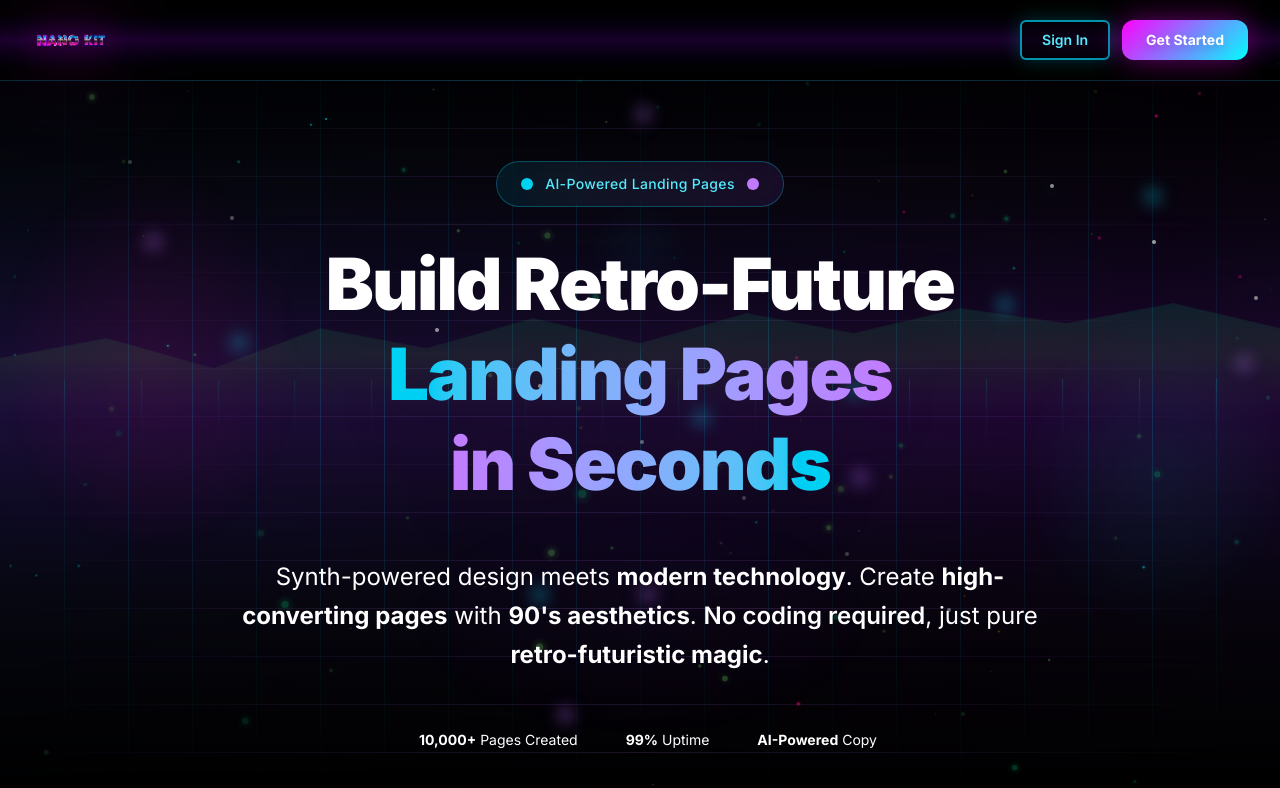
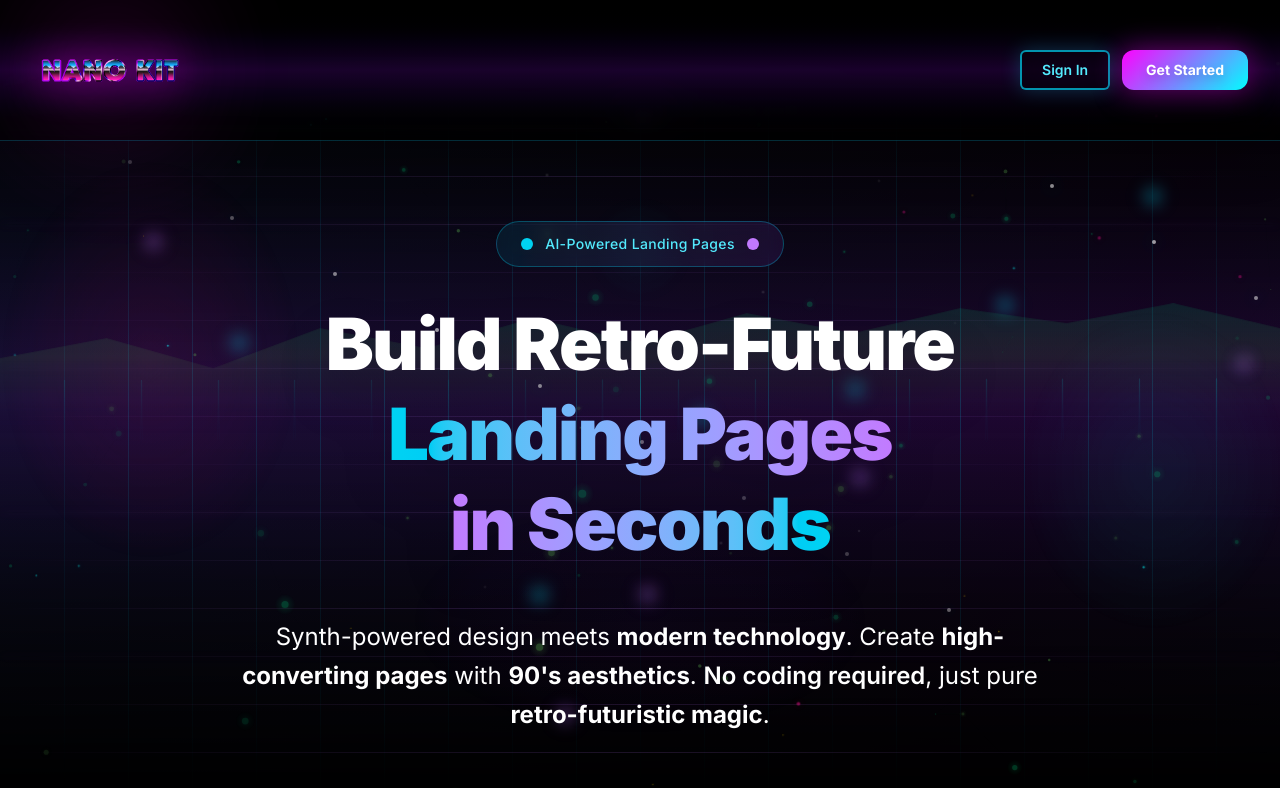
Before and after one commit to manupor/Prelander_Gen, a Next.js app: page / in a window 1280 px wide. Shown: the top 788 px of the page. Built offline with nearby package versions, Linux system fonts and the light colour scheme.

Commit message:
style: Double logo size in navbar
- Changed logo size: header (80x60) → sm (160x120)
- Logo is now 2x larger
- Navbar height and buttons remain unchanged

```diff
--- a/src/app/page.tsx
+++ b/src/app/page.tsx
@@ -204,7 +204,7 @@ export default function Home() {
                     transform: 'scale(1.5)'
                   }}
                 />
-                <NanoKitLogo size="header" href="/" />
+                <NanoKitLogo size="sm" href="/" />
               </div>
             </div>
             <div className="flex items-center gap-3">
```
